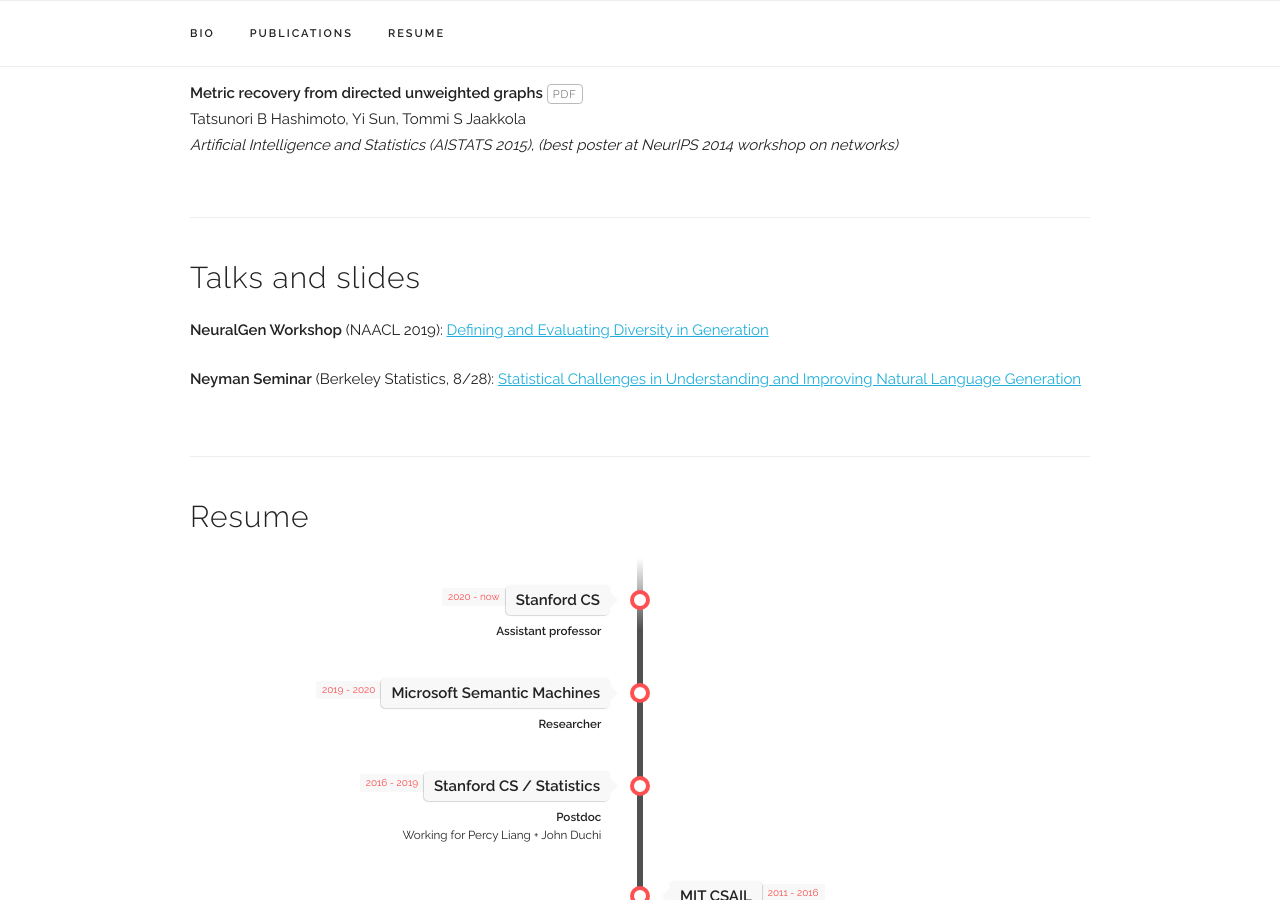
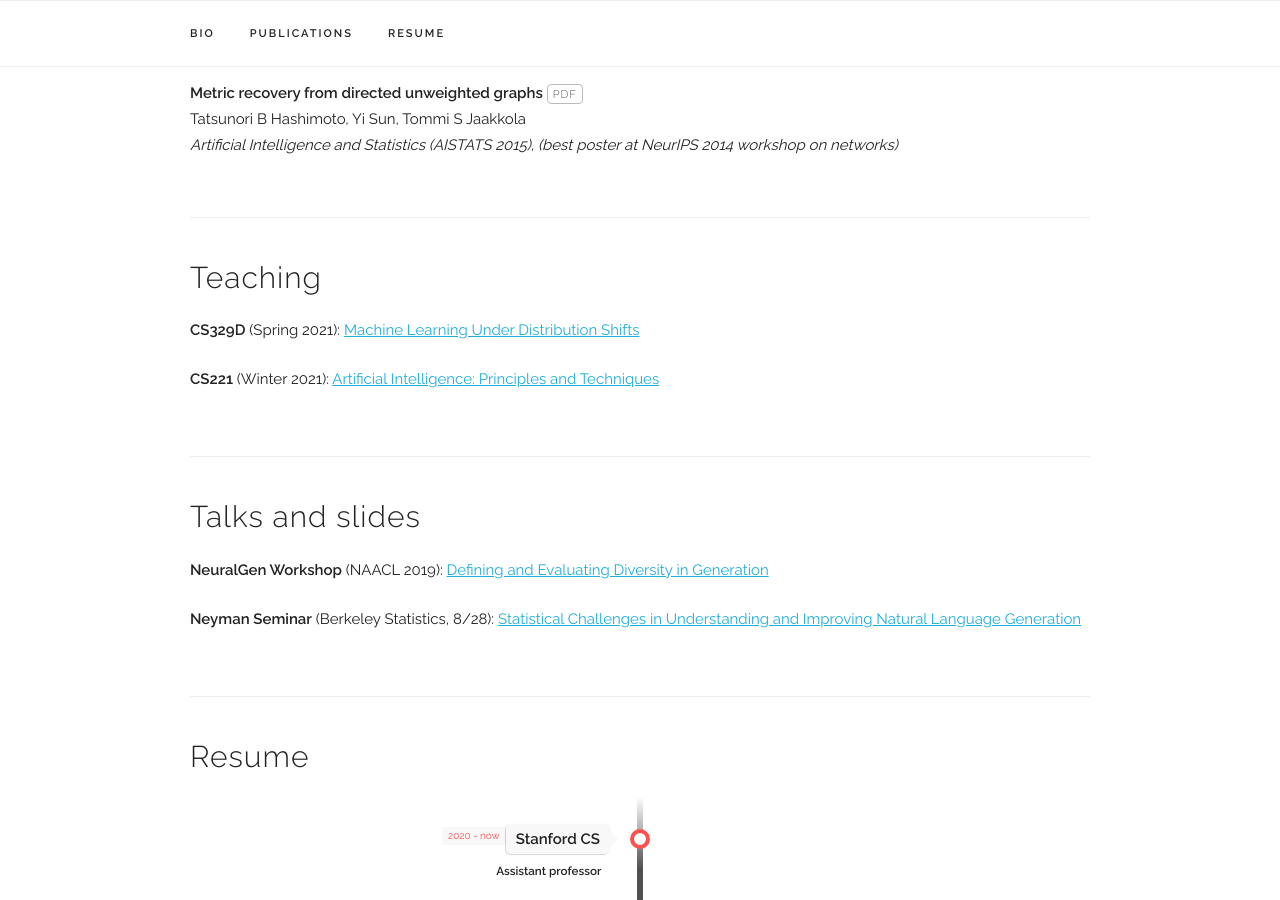
Before and after one commit to thashim/thashim.github.io, a Jekyll site: the page built from index.html, in a window 1280 px wide and 900 px high, scrolled down 2602 px. Built offline with Jekyll 4.4.1, drawn with Linux system fonts in a browser that asks for light colours.

Commit message:
update classes

```diff
--- /dev/null
+++ b/_data/classes.yaml
@@ -0,0 +1,12 @@
+classes:
+    - name: "CS329D"
+      time: "Spring 2021"
+      title: "Machine Learning Under Distribution Shifts"
+      category: "current"
+      link: "https://thashim.github.io/cs329D-spring2021/"
+
+    - name: "CS221"
+      time: "Winter 2021"
+      title: "Artificial Intelligence: Principles and Techniques"
+      category: "current"
+      link: "https://stanford-cs221.github.io/winter2021/"
--- a/index.html
+++ b/index.html
@@ -246,6 +246,17 @@ title: Home
   </div>
 </div>
 
+<div class="docs-section" id="teaching">
+  <h4>Teaching</h4>
+  {% assign current_classes = site.data.classes.classes | where: "category", "current" %}
+  {% for class in current_classes %}
+  <div class="class">
+    <p class="title"><b>{{ class.name }}</b> ({{ class.time }}): <a href={{class.link}} target="_blank">{{ class.title }}</a></p>
+  </div>
+  {% endfor %}
+</div>
+
+
 <div class="docs-section" id="talks">
   <h4>Talks and slides</h4>
   {% assign current_talks = site.data.talks.talks | where: "category", "current" %}
```
Also changed, not shown: 10 other files.
